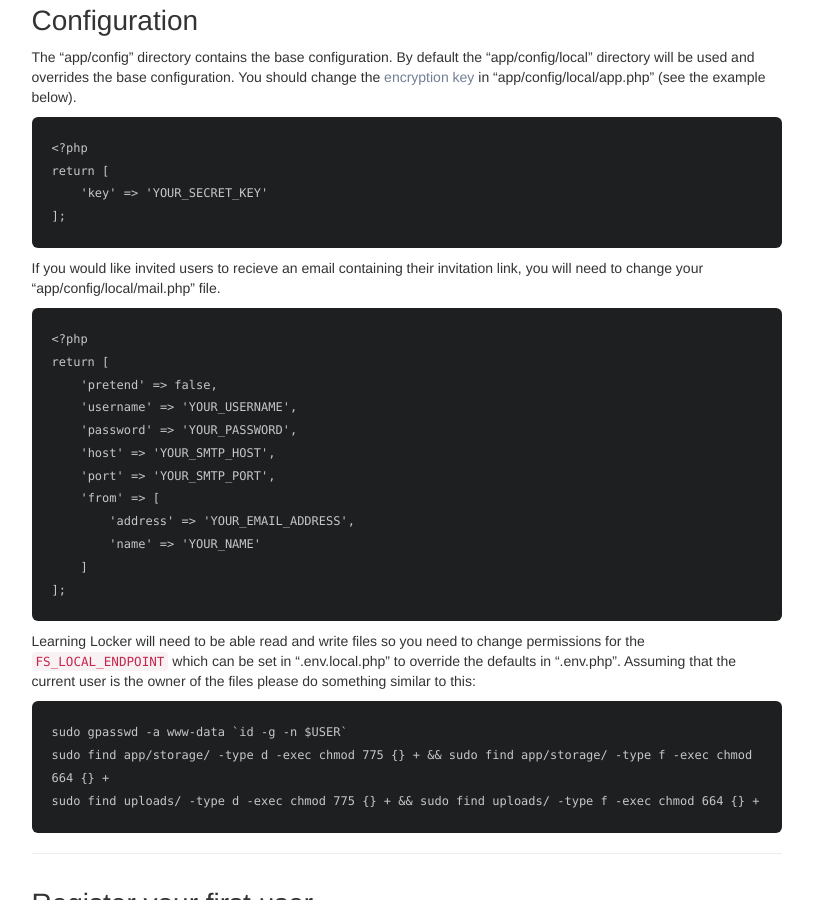
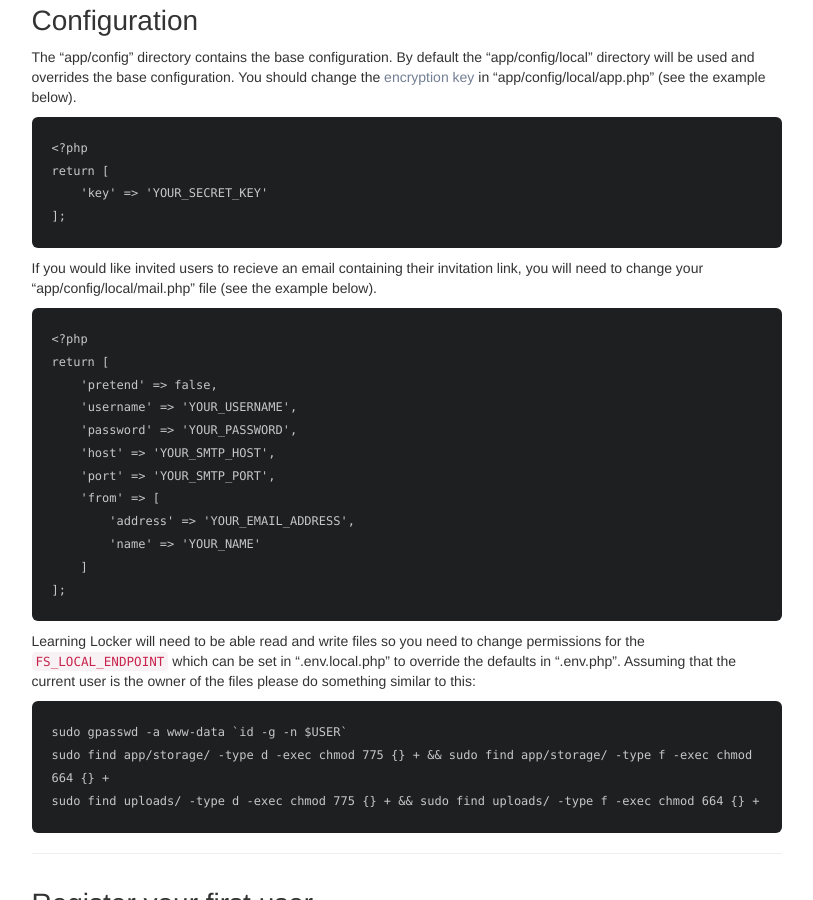
Before and after one commit to LearningLocker/docs, a Jekyll site: the page built from src/installation.md, in a window 1280 px wide and 900 px high, scrolled down 1566 px. Shown: the whole window, without its empty margins (331-1144 px from the left). Built offline with Jekyll 4.4.1, drawn with Linux system fonts in a browser that asks for light colours; nearby versions of some CDN libraries.

Commit message:
Update installation.md

```diff
--- a/src/installation.md
+++ b/src/installation.md
@@ -67,7 +67,7 @@
         'key' => 'YOUR_SECRET_KEY'
     ];
 
-If you would like invited users to recieve an email containing their invitation link, you will need to change your "app/config/local/mail.php" file.
+If you would like invited users to recieve an email containing their invitation link, you will need to change your "app/config/local/mail.php" file (see the example below).
 
     <?php
     return [
```
